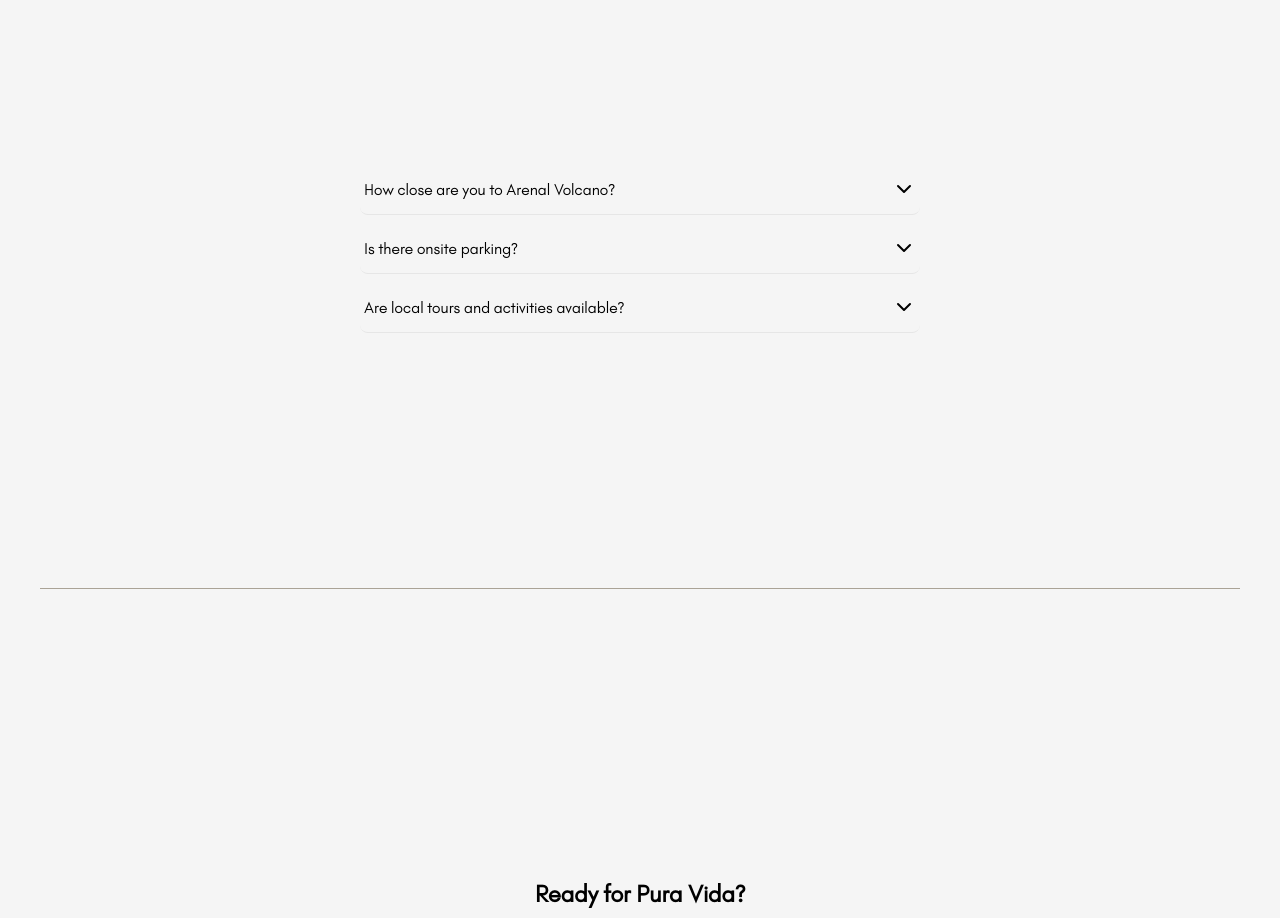
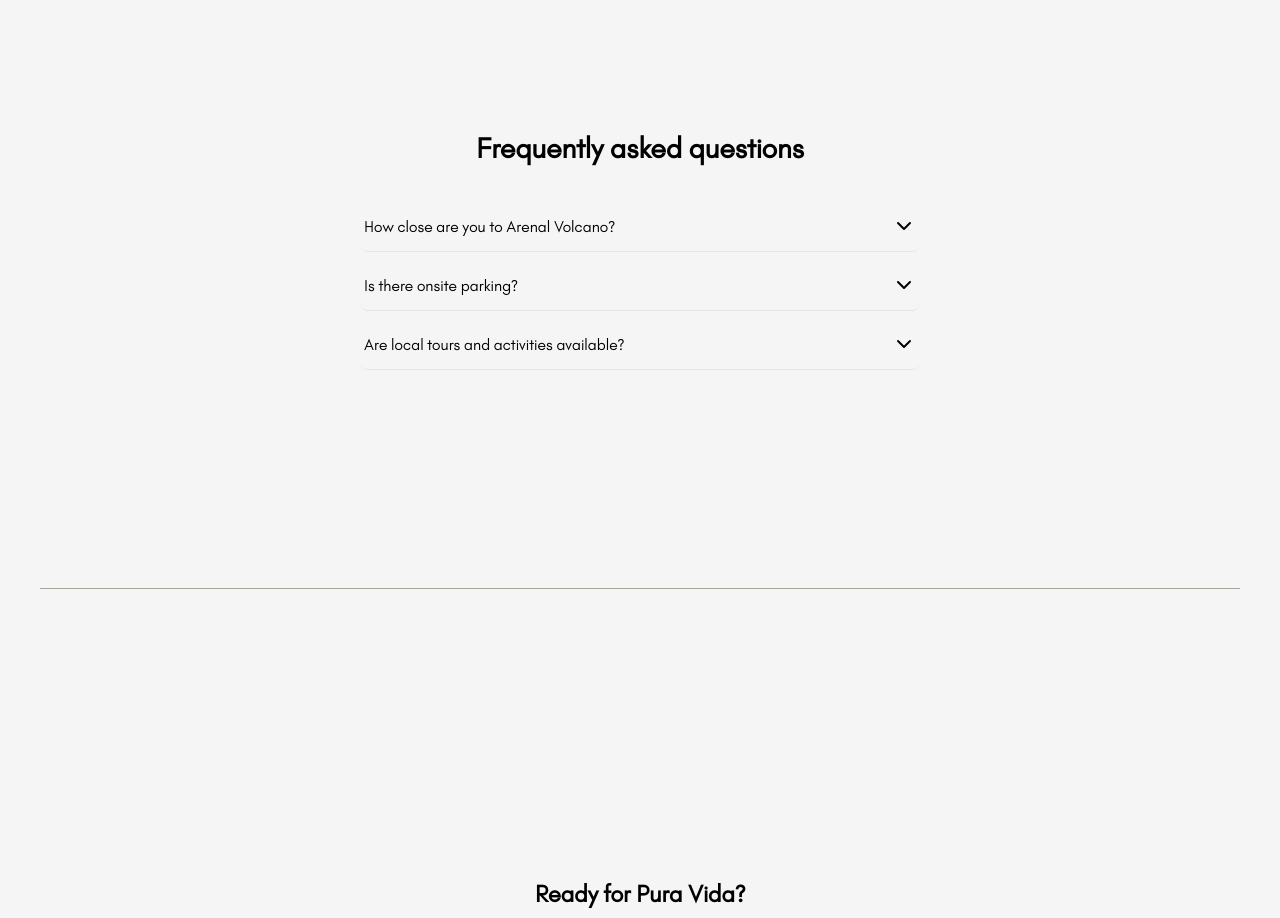
Before and after one commit to lunalabscr/echo-frontend, a React (Vite) app: page / in a window 1280 px wide. Shown: the part 2920-3838 px from the top of the page. Built offline with nearby package versions, Linux system fonts and the light colour scheme.

Commit message:
more styling fixes

```diff
--- a/public/locales/en/translation.json
+++ b/public/locales/en/translation.json
@@ -40,7 +40,8 @@
     "question2": "Is there onsite parking?",
     "answer2": "Yes, we offer free private parking on-site for all guests. The area is secure and easily accessible for all vehicle types.",
     "question3": "Are local tours and activities available?",
-    "answer3": "Absolutely! We can help you book popular activities like hot springs, ziplining, waterfall hikes, volcano tours, and more. Ask us for recommendations — we love helping guests plan their adventures!"
+    "answer3": "Absolutely! We can help you book popular activities like hot springs, ziplining, waterfall hikes, volcano tours, and more. Ask us for recommendations — we love helping guests plan their adventures!",
+    "faq": "Frequently asked questions"
   },
   "info": {
     "wa-text": "Hi! I’d love to book a stay in La Fortuna. Could you please share availability and details?"
--- a/public/locales/es/translation.json
+++ b/public/locales/es/translation.json
@@ -40,7 +40,8 @@
     "question2": "¿Hay estacionamiento en el lugar?",
     "answer2": "Sí, ofrecemos estacionamiento privado gratuito en el lugar para todos nuestros huéspedes. El área es segura y de fácil acceso para todo tipo de vehículos.",
     "question3": "¿Hay tours y actividades locales disponibles?",
-    "answer3": "¡Claro que sí! Podemos ayudarte a reservar actividades populares como aguas termales, canopy, caminatas a cascadas, tours al volcán y mucho más. ¡Pregúntanos por recomendaciones, nos encanta ayudar a nuestros huéspedes a planear su aventura!"
+    "answer3": "¡Claro que sí! Podemos ayudarte a reservar actividades populares como aguas termales, canopy, caminatas a cascadas, tours al volcán y mucho más. ¡Pregúntanos por recomendaciones, nos encanta ayudar a nuestros huéspedes a planear su aventura!",
+    "faq": "Preguntas frecuentes"
   },
   "info": {
     "wa-text": "¡Hola! Me encantaría reservar una estadía en La Fortuna. ¿Podrías compartirme la disponibilidad y los detalles? "
--- a/public/locales/pt/translation.json
+++ b/public/locales/pt/translation.json
@@ -40,7 +40,8 @@
     "question2": "Tem estacionamento no local?",
     "answer2": "Sim, oferecemos estacionamento privativo gratuito no local para todos os hóspedes. A área é segura e de fácil acesso para todos os tipos de veículos.",
     "question3": "Há passeios e atividades locais disponíveis?",
-    "answer3": "Com certeza! Podemos te ajudar a reservar atividades populares como águas termais, tirolesa, trilhas para cachoeiras, passeios ao vulcão e muito mais. Fale conosco para recomendações — adoramos ajudar nossos hóspedes a planejar suas aventuras!"
+    "answer3": "Com certeza! Podemos te ajudar a reservar atividades populares como águas termais, tirolesa, trilhas para cachoeiras, passeios ao vulcão e muito mais. Fale conosco para recomendações — adoramos ajudar nossos hóspedes a planejar suas aventuras!",
+    "faq": "Perguntas frequentes"
   },
   "info": {
     "wa-text": "Oi! Gostaria muito de reservar uma estadia em La Fortuna. Você pode me enviar a disponibilidade e os detalhes?"
--- a/src/components/faq/index.module.scss
+++ b/src/components/faq/index.module.scss
@@ -45,6 +45,12 @@
       animation: slideUp 300ms cubic-bezier(0.87, 0, 0.13, 1);
     }
   }
+
+  &__title {
+    text-align: center;
+    font-size: 1.8rem;
+    margin-bottom: 1.5rem;
+  }
 }
 
 .iconWrapper {
--- a/src/components/faq/index.tsx
+++ b/src/components/faq/index.tsx
@@ -17,7 +17,9 @@ export const Faq = () => {
   ];
 
   return (
+    <>
       <Accordion type="multiple" className={styles.accordion}>
+        <h2 className={styles.accordion__title}>{t("faq")}</h2>
         {accordionFaq.map((faq) => (
           <AccordionItem
             key={faq.value}
@@ -38,5 +40,6 @@ export const Faq = () => {
           </AccordionItem>
         ))}
       </Accordion>
+    </>
   );
 };
```
Lines whose indentation alone changed are shown as unchanged.
